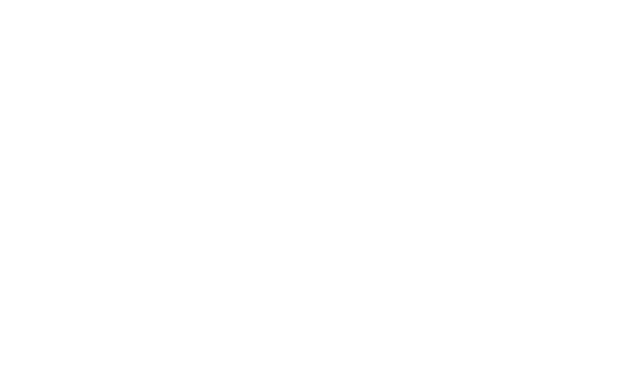
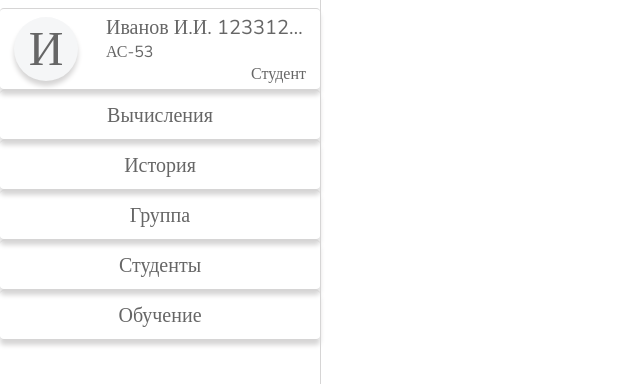
Before and after one commit to SomeoneWithBFG/expertRating, a React (Create React App) app in the folder react-webapp/: page /students in a window 1280 px wide. Shown: the top 384 px of the page, without its empty margins (0-640 px from the left). Built offline with nearby package versions, Linux system fonts and the light colour scheme.

Commit message:
fix codestyle and basic components types

```diff
--- a/react-webapp/src/components/basic/Button/styles.module.scss
+++ b/react-webapp/src/components/basic/Button/styles.module.scss
@@ -10,9 +10,6 @@
     font: $basic;
     border: 1px solid $light-gray;
     box-shadow: 0px 5px 5px $light-gray;
-}
-
-.basic {
     background-color: $white;
     color: $gray;
 
@@ -25,8 +22,8 @@
     }
 
     &:disabled {
-        color: $gray;
         background-color: $very-light-gray;
+        box-shadow: 0px 5px 5px $light-gray;
     }
 }
 
--- a/react-webapp/src/components/common/MenuUserItem/index.tsx
+++ b/react-webapp/src/components/common/MenuUserItem/index.tsx
@@ -10,25 +10,25 @@ interface MenuUserItemProps {
     link: string,
 }
 
-const MenuUserItem: FC<MenuUserItemProps> = (props) => {
+const MenuUserItem: FC<MenuUserItemProps> = ({ name, role, group, link }) => {
     return (
-        <NavLink to={props.link} className={styles.container}>
-            <div className={styles.cycle}>
-                {props.name[0].toUpperCase()}
+        <NavLink to = { link } className = { styles.container }>
+            <div className = { styles.cycle }>
+                { name[0].toUpperCase() }
             </div>
-            <div className={styles.infoContainer}>
-                <div className={styles.name}>
-                    {props.name}
+            <div className = { styles.infoContainer }>
+                <div className = { styles.name }>
+                    { name }
                 </div>
-                <div className={styles.additionalInfo}>
-                    {props.group ?
-                        (<div className={styles.group}>
-                            {props.group}
+                <div className = { styles.additionalInfo }>
+                    { group ?
+                        (<div className = { styles.group }>
+                            { group }
                         </div>)
                         : (<></>)
                     }
-                    <div className={styles.role}>
-                        {props.role}
+                    <div className = { styles.role }>
+                        { role }
                     </div>
                 </div>
             </div>
--- a/react-webapp/src/routes/index.tsx
+++ b/react-webapp/src/routes/index.tsx
@@ -5,7 +5,11 @@ import {
 import Arcticles from "../pages/Arcticles/Articles"
 import Sandbox from "../pages/Sandbox/Sandbox"
 
+import Menu from '../components/complex/Menu'
+
 const GeneralRouterComponent = () => (
+    <>
+    <Menu />
     <Switch>
         <Route
             path="/articles"
@@ -17,6 +21,7 @@ const GeneralRouterComponent = () => (
             component={Sandbox}
         />
    </Switch>
+   </>
   )
 
   export default GeneralRouterComponent
```
Also changed, not shown: react-webapp/src/components/basic/Button/index.tsx (+7 -8 lines), react-webapp/src/components/basic/Input/index.tsx (+8 -9 lines), react-webapp/src/components/basic/Input/styles.module.scss (+5 -4 lines), react-webapp/src/components/basic/Select/index.tsx (+18 -30 lines), react-webapp/src/components/basic/Select/styles.module.scss (+10 -12 lines), react-webapp/src/components/common/MenuItem/index.tsx (+4 -4 lines), react-webapp/src/components/complex/Menu/index.tsx (+13 -7 lines), react-webapp/src/components/complex/Menu/pages.ts (+5 -5 lines).
